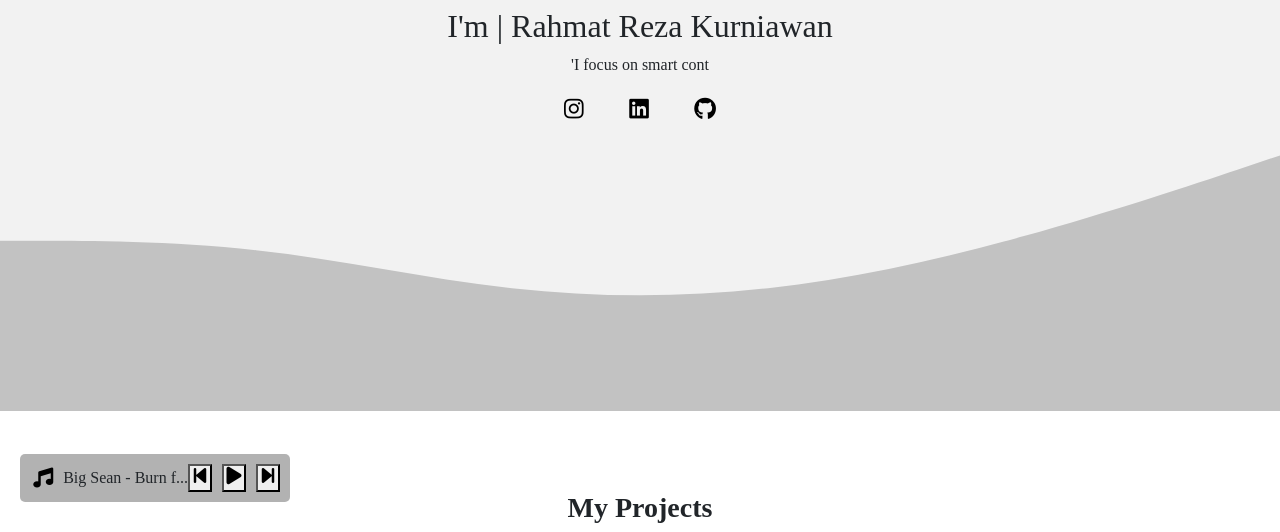
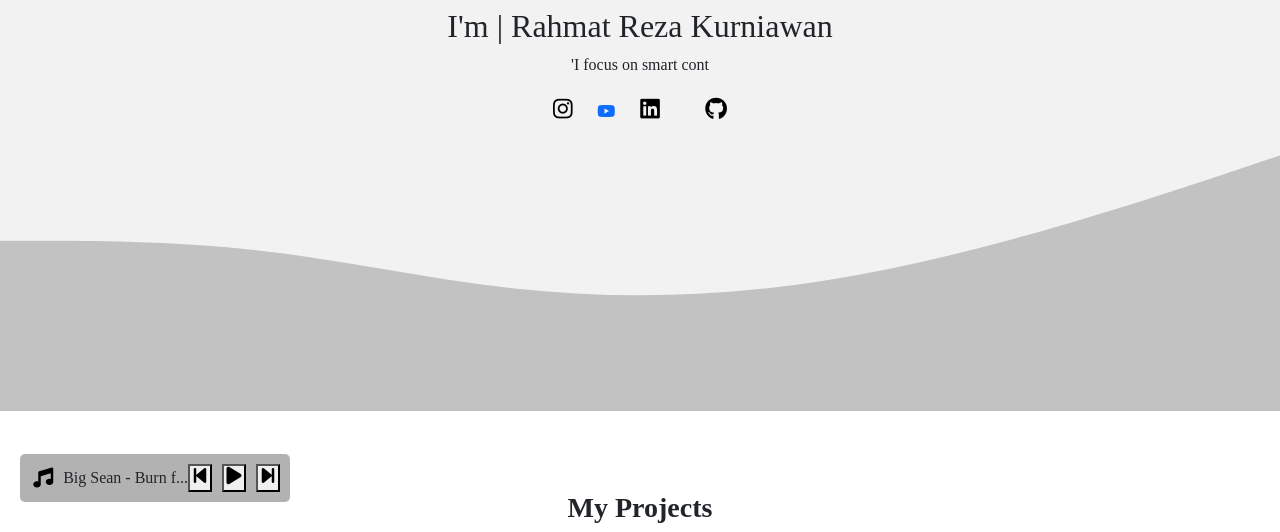
Before and after one commit to rrezaa123/rrezaa123.github.io, a plain HTML site: page home.html in a window 1280 px wide. Shown: the part 268-800 px from the top of the page. Drawn offline with nearby package versions, Linux system fonts and the light colour scheme.

Commit message:
Update home.html

```diff
--- a/home.html
+++ b/home.html
@@ -39,6 +39,8 @@
       <p class="input1"></p>
       <a href="https://www.instagram.com/rezaa9__/" class="instagram-link" target="_blank"><i
         class="fab fa-instagram"></i></a>
+      <a href="https://www.youtube.com/@rahmatrezakurniawan" class="youtube-link" target="_blank"><i
+        class="fab fa-youtube"></i></a>
       <a href="https://www.linkedin.com/in/rahmat-reza-kurniawan-89673b275/" class="linkedin-link"
           target="_blank"><i class="fab fa-linkedin"></i></a>
       <a href="https://github.com/rrezaa123" class="github-link" target="_blank"><i
```
